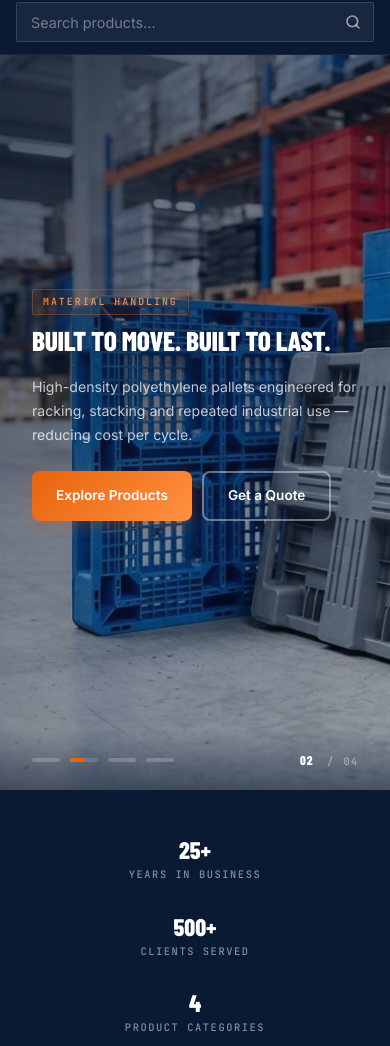
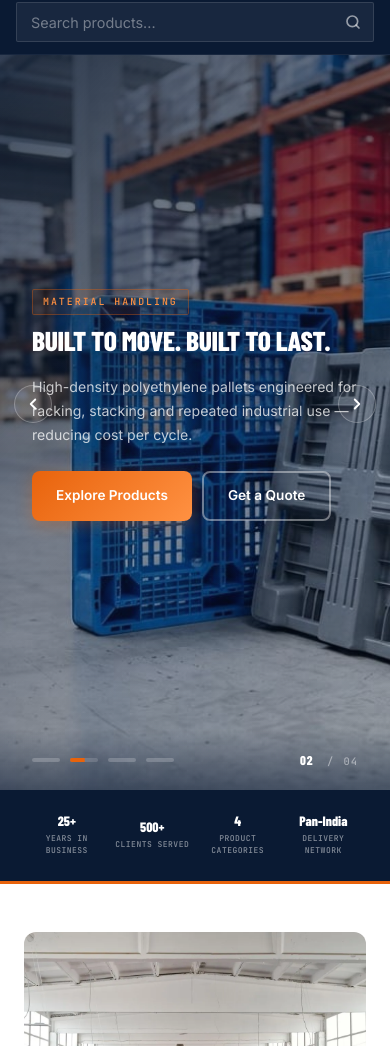
Before and after one commit to krupa06-dotcom/Vinayak-Plastic, an Astro site: page / in a window 390 px wide. Shown: the part 54-1100 px from the top of the page. Built offline with nearby package versions, Linux system fonts and the light colour scheme; Astro itself is replaced by a stand-in of ours; no server answers.

Commit message:
horizoncal placement

```diff
--- a/src/components/Hero.astro
+++ b/src/components/Hero.astro
@@ -68,6 +68,13 @@ const slides = [
   </div>
 
   <div class="hero__overlay" aria-hidden="true"></div>
+
+  <button type="button" class="hero__arrow hero__arrow--prev" data-prev aria-label="Previous slide">
+    <svg viewBox="0 0 24 24" fill="none" stroke="currentColor" stroke-width="2.5" stroke-linecap="round" stroke-linejoin="round"><path d="M15 18l-6-6 6-6"></path></svg>
+  </button>
+  <button type="button" class="hero__arrow hero__arrow--next" data-next aria-label="Next slide">
+    <svg viewBox="0 0 24 24" fill="none" stroke="currentColor" stroke-width="2.5" stroke-linecap="round" stroke-linejoin="round"><path d="M9 18l6-6-6-6"></path></svg>
+  </button>
 
   <div class="hero__content">
     <div class="hero__text">
@@ -168,6 +175,31 @@ const slides = [
     });
   });
 
+  var prevBtn = root.querySelector('[data-prev]');
+  var nextBtn = root.querySelector('[data-next]');
+  if (prevBtn) prevBtn.addEventListener('click', function () { go(current - 1); });
+  if (nextBtn) nextBtn.addEventListener('click', function () { go(current + 1); });
+
+  // Manual swipe / drag — horizontal drag across the hero moves the slide.
+  var dragStart = null;
+  root.addEventListener('pointerdown', function (e) {
+    dragStart = e.clientX;
+    root.classList.add('is-dragging');
+  });
+  root.addEventListener('pointerup', function (e) {
+    if (dragStart === null) return;
+    var dx = e.clientX - dragStart;
+    dragStart = null;
+    root.classList.remove('is-dragging');
+    if (Math.abs(dx) < 40) return;
+    if (dx < 0) go(current + 1);
+    else go(current - 1);
+  });
+  root.addEventListener('pointercancel', function () {
+    dragStart = null;
+    root.classList.remove('is-dragging');
+  });
+
   root.addEventListener('mouseenter', stop);
   root.addEventListener('mouseleave', function () {
     if (!root.contains(document.activeElement)) start();
--- a/src/styles/style.css
+++ b/src/styles/style.css
@@ -828,6 +828,78 @@ button {
   background: rgba(255, 255, 255, 0.3)
 }
 
+/* arrows */
+.hero__arrow {
+  position: absolute;
+  top: 50%;
+  transform: translateY(-50%);
+  z-index: 6;
+  width: 46px;
+  height: 46px;
+  border-radius: 50%;
+  border: 1px solid rgba(255, 255, 255, 0.25);
+  background: rgba(255, 255, 255, 0.08);
+  color: var(--white);
+  display: flex;
+  align-items: center;
+  justify-content: center;
+  cursor: pointer;
+  transition: background 0.2s, border-color 0.2s, transform 0.2s
+}
+
+.hero__arrow:hover,
+.hero__arrow:focus-visible {
+  background: var(--orange);
+  border-color: var(--orange);
+  outline: none
+}
+
+.hero__arrow svg {
+  width: 22px;
+  height: 22px
+}
+
+.hero__arrow--prev {
+  left: 24px
+}
+
+.hero__arrow--next {
+  right: 24px
+}
+
+/* Allow horizontal drag — keep native vertical scrolling on touch */
+.hero {
+  touch-action: pan-y
+}
+
+.hero.is-dragging {
+  cursor: grabbing
+}
+
+.hero__arrow:active {
+  transform: translateY(-50%) scale(0.92)
+}
+
+@media(max-width:768px) {
+  .hero__arrow {
+    width: 38px;
+    height: 38px
+  }
+
+  .hero__arrow svg {
+    width: 18px;
+    height: 18px
+  }
+
+  .hero__arrow--prev {
+    left: 14px
+  }
+
+  .hero__arrow--next {
+    right: 14px
+  }
+}
+
 /* counter */
 .hero__counter {
   font-family: var(--font-mono);
@@ -2669,15 +2741,13 @@ html.js .reveal.visible {
   }
 
   .trustbar {
-    padding: 36px 0
+    padding: 28px 0
   }
 
   .trustbar__grid {
     display: flex;
-    flex-direction: column;
-    align-items: stretch;
-    width: min(100%, 380px);
-    margin: 0 auto;
+    align-items: center;
+    justify-content: center;
     gap: 0
   }
 
@@ -2686,12 +2756,14 @@ html.js .reveal.visible {
   }
 
   .trustbar__item {
-    width: 100%;
-    padding: 18px 0
-  }
-
-  .trustbar__item + .trustbar__item {
-    border-top: 1px solid rgba(255, 255, 255, 0.1)
+    flex: 1 1 0;
+    min-width: 0;
+    padding: 0 4px
+  }
+
+  .trustbar__num {
+    font-size: clamp(0.85rem, 3.4vw, 1.5rem);
+    letter-spacing: 0
   }
 
   .about-home {
@@ -2879,15 +2951,17 @@ html.js .reveal.visible {
   }
 
   .trustbar {
-    padding: 32px 0
+    padding: 24px 0
   }
 
   .trustbar__item {
-    padding: 16px 0
-  }
-
-  .trustbar__num {
-    font-size: 1.5rem
+    padding: 0 2px;
+    gap: 4px
+  }
+
+  .trustbar__label {
+    font-size: 0.5rem;
+    letter-spacing: 0.06em
   }
 
   .about-home {
```
